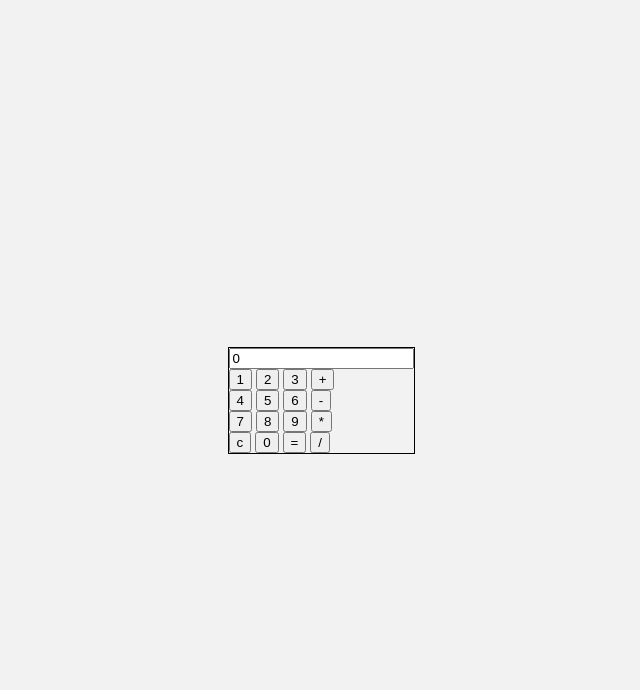
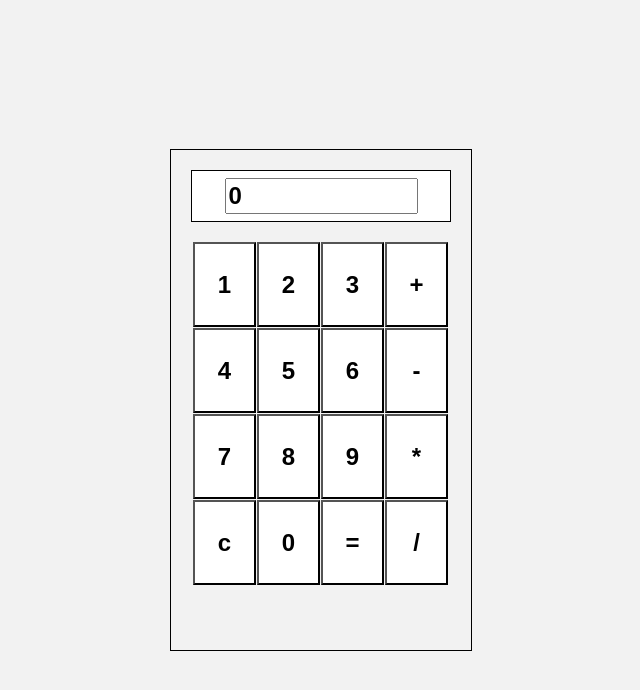
Before and after one commit to PhillJules/odin_calculator, a plain HTML site: page index.html in a window 1280 px wide. Shown: the whole page, without its empty margins (319-959 px from the left). Drawn offline with Linux system fonts and the light colour scheme.

Commit message:
basic styling is done
the buttons and the display are styled to the bare minimum for now. will now
add a background image and some more styling to the buttons and display, eventually.

```diff
--- a/calc.css
+++ b/calc.css
@@ -14,6 +14,44 @@ body{
   height: 100%;
 }
 #calc-body {
+  border: 1px solid black;
+  width: 300px;
+  height: 500px;
+}
 
+#calc-display {
   border: 1px solid black;
+  display: flex;
+  justify-content: center;
+  align-items: center;
+  font-size: 2rem;
+  font-weight: bold;
+  background-color: #fff;
+  margin: 20px;
+  height: 50px;
 }
+
+button {
+  /* border: 1px solid black; */
+  width: 21%;
+  height: 85px;
+  font-size: 1.5rem;
+  font-weight: bold;
+  background-color: #fff;
+  cursor: pointer;
+}
+
+#buttons{
+  display: flex;
+  flex-wrap: wrap;
+  justify-content: center;
+  align-items: center;
+  gap: 1px;
+}
+
+#display {
+  height: 30px;
+  width: 185px;
+  font-size: 1.5rem;
+  font-weight: 600;
+}
--- a/index.html
+++ b/index.html
@@ -14,6 +14,7 @@
         <input type="text" id="display" value="0">
         <br>
       </div>
+      <div id="buttons">
         <button type="button" id="one" class="integer">1</button>
         <button type="button" id="two" class="integer">2</button>
         <button type="button" id="three" class="integer">3</button>
@@ -36,5 +37,6 @@
         <br>
       </div>
     </div>
+  </div>
 </body>
 </html>
```
Lines whose indentation alone changed are shown as unchanged.
